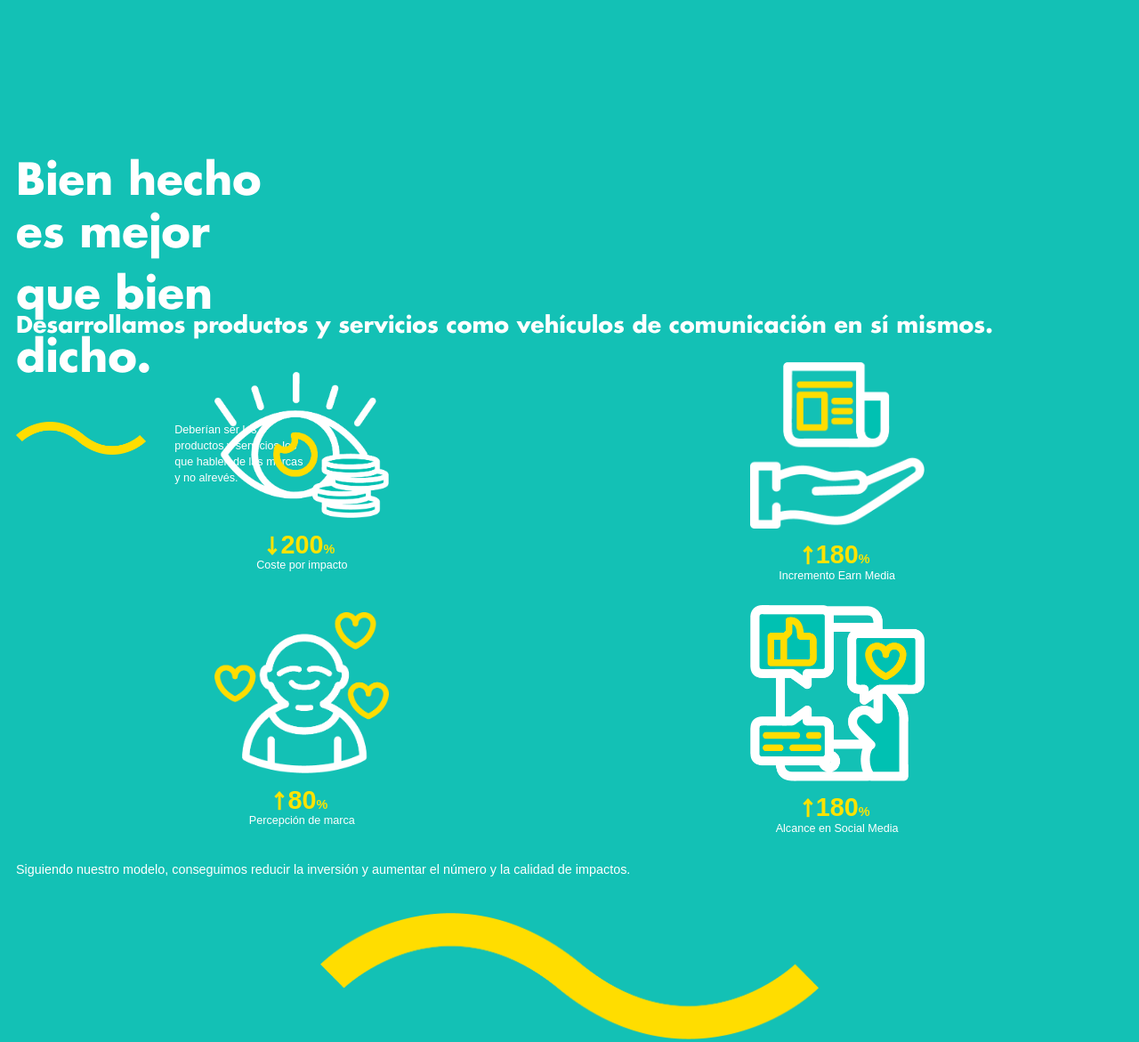
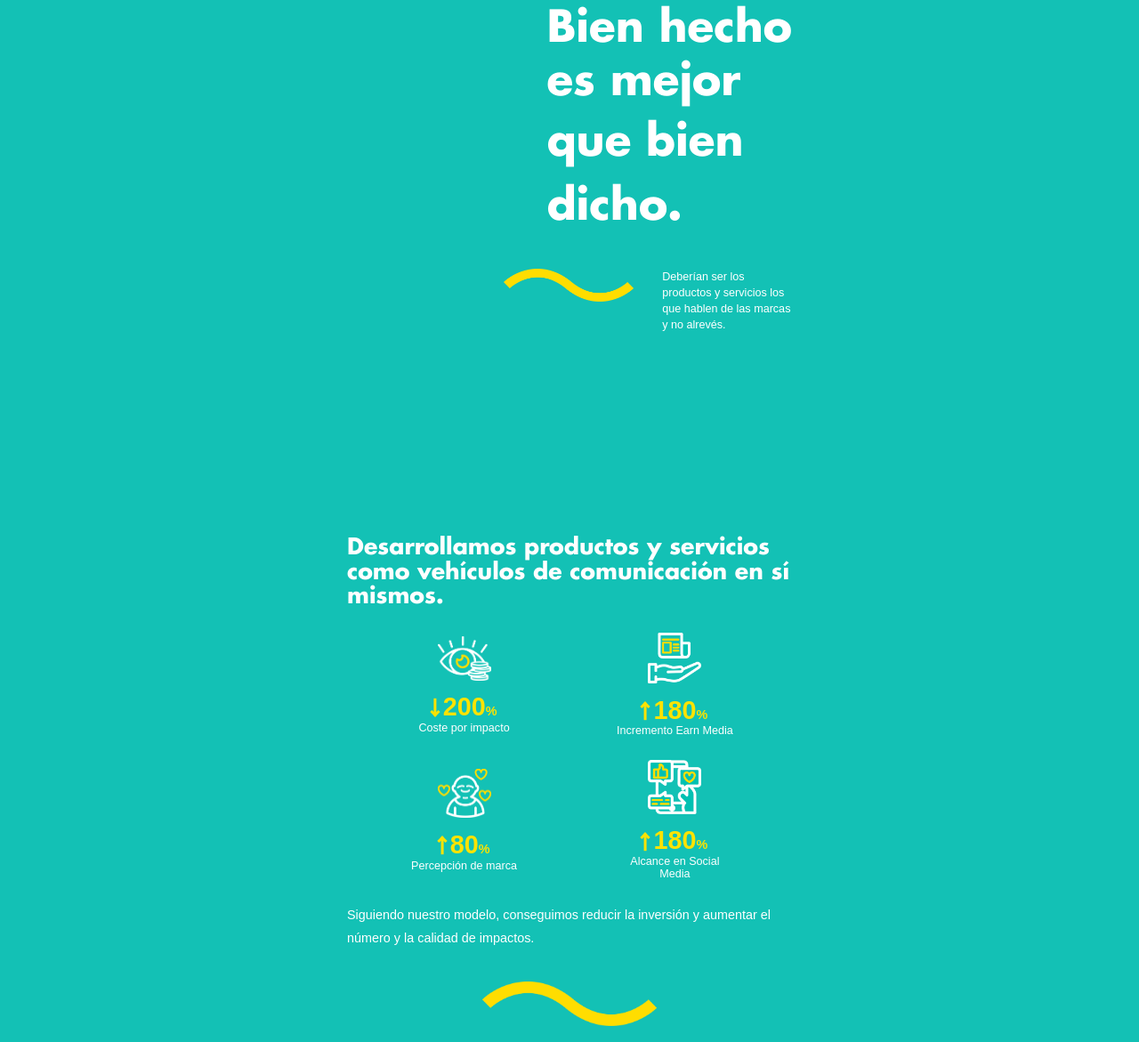
Before and after one commit to MadhurMata/medio-lleno-2.0, a Gatsby site: page / in a window 1280 px wide. Shown: the part 447-1618 px from the top of the page at 89% size. Built offline with nearby package versions, Linux system fonts and the light colour scheme; Gatsby itself is replaced by a stand-in of ours.

Commit message:
corrections

```diff
--- a/src/components/burger.js
+++ b/src/components/burger.js
@@ -13,7 +13,7 @@ const StyledBurger = styled.button`
   cursor: pointer;
   z-index: 112;
   padding-top: 0.6rem;
-  margin-right: 1rem;
+  margin-right: 2rem;
 
   &:focus {
     outline: none;
--- a/src/components/devices/contact.js
+++ b/src/components/devices/contact.js
@@ -18,7 +18,6 @@ const Title = styled.h1`
   font-weight: 550;
   text-align: left;
   width: 100%;
-
 `
 
 const Subtitle = styled.h1`
@@ -76,7 +75,7 @@ const Contact = () => {
         {data.contact.text}
       </Title>
       <Img
-        style={{ margin: "2rem 0", width: "100%", height: "auto" }}
+        style={{ margin: "2rem 0", maxWidth: "350px", width: "100%", height: "auto" }}
         fluid={query.contactImg.nodes[0].childImageSharp.fluid}
         alt="E.T. image"
       />
--- a/src/components/devices/home.js
+++ b/src/components/devices/home.js
@@ -7,7 +7,6 @@ const MainMessage = styled.div`
   align-items: start-end;
   flex-direction: column;
   color: white;
-  margin-top: 50%;
      h1 {
         line-height: 3.3rem;
         font-size: 2.7rem;
@@ -17,10 +16,22 @@ const MainMessage = styled.div`
     }
 `
 
+const Container = styled.div`
+  display: flex;
+  flex-direction: column;
+  justify-content: center;
+  align-items: end;
+  margin-top: 20%;
+  min-height: 450px;
+  height: 100vh;
+  width: 100%;
+  max-width: 500px;
+`
+
 export default function Home() {
   const text = 'Deberían ser los productos y servicios los que hablen de las marcas y no alrevés.';
   return (
-      <div style={{ height: "100vh" }}>
+      <Container>
         <MainMessage>
           <h1>Bien hecho</h1>
           <h1>es mejor</h1>
@@ -28,6 +39,6 @@ export default function Home() {
           <h1 style={{  lineHeight: "3.7rem"}}>dicho.</h1>
         </MainMessage>
         <WaveAndText width={"45%"} text={text}></WaveAndText>
-      </div>
+      </Container>
   )
 }
--- a/src/components/devices/model.js
+++ b/src/components/devices/model.js
@@ -2,7 +2,7 @@ import React from "react"
 import Img from "gatsby-image"
 import { useStaticQuery, graphql } from "gatsby"
 import WaveImage from "../img-components/waveImage"
-import { Title, Text, CenteredWave } from "../../styles/styles"
+import { Title, Text, CenteredWave, Container } from "../../styles/styles"
 
 export default function Model() {
   const text =
@@ -25,10 +25,10 @@ export default function Model() {
   `)
 
   return (
-    <>
+    <Container>
       <Title name={"model"}>{title}</Title>
       <Img
-        style={{ width: "100%", height: "auto", overflow: "inherit", marginBottom: "1rem" }}
+        style={{ width: "350px", height: "auto", overflow: "inherit", marginBottom: "1rem" }}
         fluid={query.modelImg.nodes[0].childImageSharp.fluid}
         alt=" Gráfico del modelo de atracción central"
       />
@@ -36,6 +36,6 @@ export default function Model() {
       <CenteredWave>
         <WaveImage width={"45%"}></WaveImage>
       </CenteredWave>
-    </>
+    </Container>
   )
 }
--- a/src/components/devices/process.js
+++ b/src/components/devices/process.js
@@ -1,7 +1,7 @@
 import React from "react"
 import ProcessCardList from "../shared/processCardsList"
 import WaveImage from "../img-components/waveImage"
-import { Title, Text, CenteredWave } from "../../styles/styles"
+import { Title, Text, CenteredWave, Container } from "../../styles/styles"
 
 export default function Process() {
   const text =
@@ -9,13 +9,13 @@ export default function Process() {
   const title =
     "Nuestro proceso de trabajo se divide en 6 etapas independientes."
   return (
-    <>
+    <Container>
       <Title name={"process"}>{title}</Title>
       <ProcessCardList></ProcessCardList>
       <Text>{text}</Text>
       <CenteredWave>
         <WaveImage width={"45%"}></WaveImage>
       </CenteredWave>
-    </>
+    </Container>
   )
 }
--- a/src/components/devices/queHacemos.js
+++ b/src/components/devices/queHacemos.js
@@ -1,7 +1,7 @@
 import React from "react"
 import QueHacemosCardsList from "../shared/queHacemosCardsList"
 import WaveImage from "../img-components/waveImage"
-import { Title, Text, CenteredWave } from "../../styles/styles"
+import { Title, Text, CenteredWave, Container } from "../../styles/styles"
 
 export default function QueHacemos() {
   const text =
@@ -9,13 +9,13 @@ export default function QueHacemos() {
   const title =
     "Desarrollamos productos y servicios como vehículos de comunicación en sí mismos."
   return (
-    <>
+    <Container>
       <Title name={"queHacemos"}>{title}</Title>
       <QueHacemosCardsList></QueHacemosCardsList>
       <Text>{text}</Text>
       <CenteredWave>
         <WaveImage width={"45%"}></WaveImage>
       </CenteredWave>
-    </>
+    </Container>
   )
 }
--- a/src/components/escritorio/ProcessCardListEscritorio.js
+++ b/src/components/escritorio/ProcessCardListEscritorio.js
@@ -19,6 +19,7 @@ const CardsContainer = styled.div`
   flex-wrap: wrap;
   justify-content: space-evenly;
   align-items: center;
+  max-width: 460px;
 `
 
 const Card = styled.div`
--- a/src/components/escritorio/contactEscritorio.js
+++ b/src/components/escritorio/contactEscritorio.js
@@ -24,17 +24,12 @@ const Subtitle = styled.h1`
 `
 
 const Adress = styled.p`
-color: #fde300;
-font-size 0.7rem;
-text-align: left;
-width: 100%;
-line-height: 1.3rem;
-margin: 0;
-@media only screen
-  and (min-device-width: 1000px) {
-    line-height: 1.8rem;
-      font-size: 1rem;
-  }
+  color: rgb(253,227,0);
+  font-size 0.7rem;
+  text-align: left;
+  width: 100%;
+  line-height: 1.3rem;
+  margin: 0;
 `
 
 const HorizontalFlex = styled.div`
@@ -48,7 +43,6 @@ const HorizontalFlex = styled.div`
   p {
     font-size: 1.2rem;
     font-weight: 500;
-    color: white;
     line-height: 1.4rem;
   }
 
--- a/src/components/img-components/waveImage.js
+++ b/src/components/img-components/waveImage.js
@@ -11,7 +11,7 @@ export default function WaveImage(props) {
     ) {
       nodes {
         childImageSharp {
-          fluid(maxWidth: 300) {
+          fluid(maxWidth: 196) {
             ...GatsbyImageSharpFluid
           }
         }
@@ -21,7 +21,7 @@ export default function WaveImage(props) {
 `)
 
   return <Img
-  style={{ width: props.width, height: "auto", overflow: "inherit" }}
+  style={{ width: props.width, maxWidth: "196px", height: "auto", overflow: "inherit" }}
   fluid={query.waveImg.nodes[0].childImageSharp.fluid}
   alt="Linea curva del logo"
 />
--- a/src/components/shared/queHacemosCardsList.js
+++ b/src/components/shared/queHacemosCardsList.js
@@ -117,7 +117,7 @@ export default function QueHacemosCardsList() {
     <CardsContainer>
       <Card>
         <Img
-          style={{ width: "35%", height: "auto" }}
+          style={{ width: "60px", height: "auto" }}
           fluid={query.queHasemosdImg.nodes[0].childImageSharp.fluid}
           alt="Icono de una pantalla ordenador con graficos"
         />
@@ -136,7 +136,7 @@ export default function QueHacemosCardsList() {
       </Card>
       <Card>
         <Img
-          style={{ width: "35%", height: "auto" }}
+          style={{ width: "60px", height: "auto" }}
           fluid={query.queHasemosdImg.nodes[1].childImageSharp.fluid}
           alt="Icono de una pantalla ordenador con graficos"
         />
@@ -155,7 +155,7 @@ export default function QueHacemosCardsList() {
       </Card>
       <Card>
         <Img
-          style={{ width: "35%", height: "auto" }}
+          style={{ width: "60px", height: "auto" }}
           fluid={query.queHasemosdImg.nodes[2].childImageSharp.fluid}
           alt="Icono de una pantalla ordenador con graficos"
         />
@@ -174,7 +174,7 @@ export default function QueHacemosCardsList() {
       </Card>
       <Card>
         <Img
-          style={{ width: "35%", height: "auto" }}
+          style={{ width: "60px", height: "auto" }}
           fluid={query.queHasemosdImg.nodes[3].childImageSharp.fluid}
           alt="Icono de una pantalla ordenador con graficos"
         />
--- a/src/pages/index.js
+++ b/src/pages/index.js
@@ -32,6 +32,7 @@ const Devices = styled.div`
   display: flex;
   flex-direction: column;
   justify-content: center;
+  align-items: center;
 
   @media only screen and (min-device-width: 1000px) {
     display: none;
--- a/src/styles/styles.js
+++ b/src/styles/styles.js
@@ -13,6 +13,14 @@ export const Title = styled.h1`
   and (min-device-width: 1000px) {
       font-size: 2.5rem;
   }
+`
+
+export const Container = styled.div`
+  display: flex;
+  flex-direction: column;
+  justify-content: center;
+  align-items: center;
+  max-width: 500px;
 `
 
 // Desktop
```
